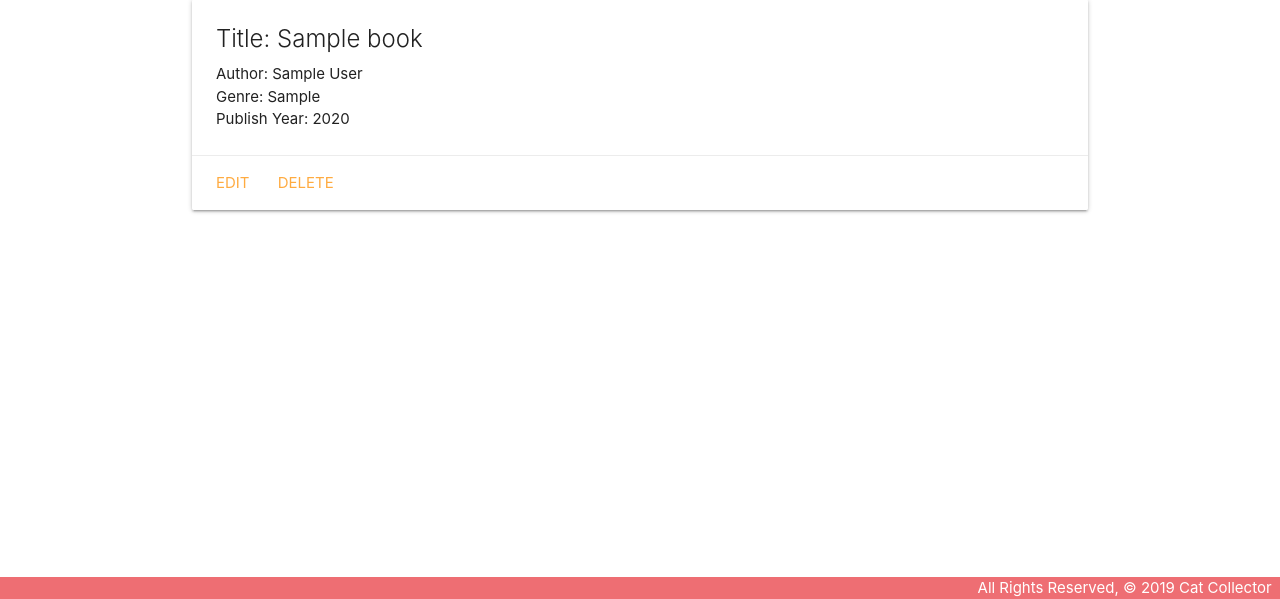
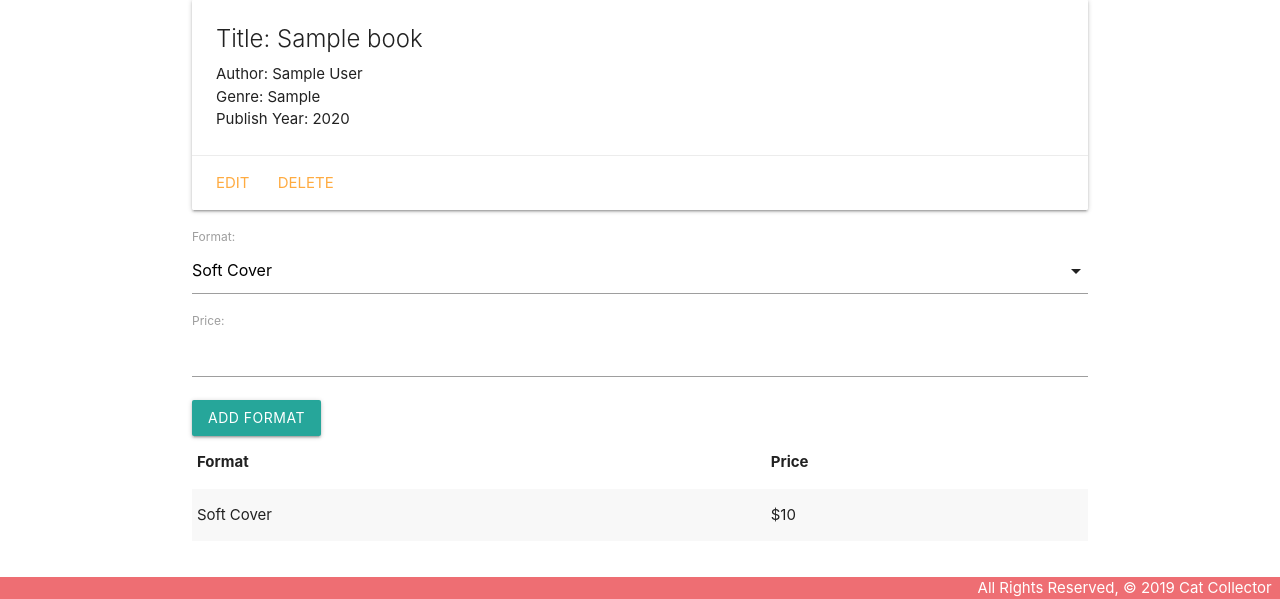
Before and after one commit to tungolra/Book-Collector-django-app, a Django app: page /books/1/ in a window 1280 px wide. Shown: the part 201-800 px from the top of the page. Run offline with Django 4.2, Linux system fonts and the light colour scheme; tables that the repository leaves empty hold one stand-in row (values such as "Sample post").

Commit message:
created modelform for format class in collectors lab

```diff
--- a/bookcollector/main_app/admin.py
+++ b/bookcollector/main_app/admin.py
@@ -1,5 +1,6 @@
 from django.contrib import admin
-from .models import Book
+from .models import Book, Format
 # Register your models here.
 
 admin.site.register(Book)
+admin.site.register(Format)
--- /dev/null
+++ b/bookcollector/main_app/forms.py
@@ -0,0 +1,7 @@
+from django.forms import ModelForm
+from .models import Format
+
+class FormatForm(ModelForm):
+    class Meta:
+        model = Format
+        fields = ['format', 'price']
--- a/bookcollector/main_app/models.py
+++ b/bookcollector/main_app/models.py
@@ -1,6 +1,7 @@
 from django.db import models
 from django.urls import reverse
 # Create your models here.
+
 
 
 class Book(models.Model):
@@ -14,3 +15,22 @@ class Book(models.Model):
 
     def get_absolute_url(self):
         return reverse('detail', kwargs={'book_id': self.id})
+
+
+class Format(models.Model):
+    FORMATS = (
+    ('S', 'Soft Cover'),
+    ('H', 'Hard Cover'),
+    ('E', 'Electronic Copy'),
+)
+    format = models.CharField(
+        max_length=1,
+        choices=FORMATS,
+        default=FORMATS[0][0],
+    )
+    price = models.IntegerField()
+    book = models.ForeignKey(Book, on_delete=models.CASCADE)
+
+
+    def __str__(self):
+        return f"Format: {self.get_format_display()}, Price: {self.price}"
--- a/bookcollector/main_app/templates/base.html
+++ b/bookcollector/main_app/templates/base.html
@@ -11,6 +11,7 @@
       href="https://cdnjs.cloudflare.com/ajax/libs/materialize/1.0.0/css/materialize.min.css"
     />
     <link rel="stylesheet" type="text/css" href="{% static 'css/style.css'%}" />
+    <script src="https://cdnjs.cloudflare.com/ajax/libs/materialize/1.0.0/js/materialize.min.js"></script>
   </head>
   <body>
     <header class="navbar-fixed">
--- a/bookcollector/main_app/templates/books/detail.html
+++ b/bookcollector/main_app/templates/books/detail.html
@@ -13,4 +13,32 @@
     <a href="{% url 'books:books_delete' book.id%}">Delete</a>
   </div>
 </div>
+<div>
+  <form action="{% url 'books:add_format' book.id %}" method="POST">
+    {%csrf_token%} {{format_form.as_p}}
+    <input type="submit" class="btn" value="Add Format" />
+  </form>
+</div>
+<div>
+  <table class="striped">
+    <thead>
+      <tr>
+        <th>Format</th>
+        <th>Price</th>
+      </tr>
+    </thead>
+    <tbody>
+      {% for formats in book.format_set.all %}
+      <tr>
+        <td>{{formats.get_format_display}}</td>
+        <td>${{formats.price}}</td>
+      </tr>
+      {%endfor%}
+    </tbody>
+  </table>
+</div>
+<script>
+  var formatEl = document.getElementById("id_format");
+  M.FormSelect.init(formatEl);
+</script>
 {% endblock %}
--- a/bookcollector/main_app/urls.py
+++ b/bookcollector/main_app/urls.py
@@ -10,4 +10,5 @@ urlpatterns = [
     path('books/create/', views.BookCreate.as_view(), name="books_create"),
     path('books/<int:pk>/update/', views.BookUpdate.as_view(), name='books_update'),
     path('books/<int:pk>/delete/', views.BookDelete.as_view(), name='books_delete'),
+    path('books/<int:book_id>/add_format/', views.add_format, name='add_format')
 ]
--- a/bookcollector/main_app/views.py
+++ b/bookcollector/main_app/views.py
@@ -1,9 +1,10 @@
-from django.shortcuts import render
+from django.shortcuts import render, redirect, get_object_or_404
 from django.urls import reverse
 from django.http import HttpResponse, HttpResponseRedirect
 from django.views import generic
 
-from .models import Book
+from .models import Book, Format
+from .forms import FormatForm
 
 # Create your views here.
 
@@ -23,7 +24,8 @@ def about(request):
 
 def books_detail(request, book_id):
     book = Book.objects.get(id=book_id)
-    return render(request, 'books/detail.html', {'book': book})
+    format_form = FormatForm()
+    return render(request, 'books/detail.html', {'book': book, 'format_form': format_form})
 
 
 class BookCreate(generic.CreateView):
@@ -42,6 +44,15 @@ class BookUpdate(generic.UpdateView):
 class BookDelete(generic.DeleteView):
     model = Book
     success_url = '/books/'
+
+def add_format(request, book_id):
+    form = FormatForm(request.POST)
+    if form.is_valid():
+        new_format = form.save(commit=False)
+        new_format.book_id = book_id
+        new_format.save()
+    # return HttpResponseRedirect(reverse('books:detail', book_id=(book.id)))
+    return redirect('books:detail', book_id)
 
 
 # class HomeView(generic.View):
```
Also changed, not shown: bookcollector/main_app/migrations/0003_format.py (added).
